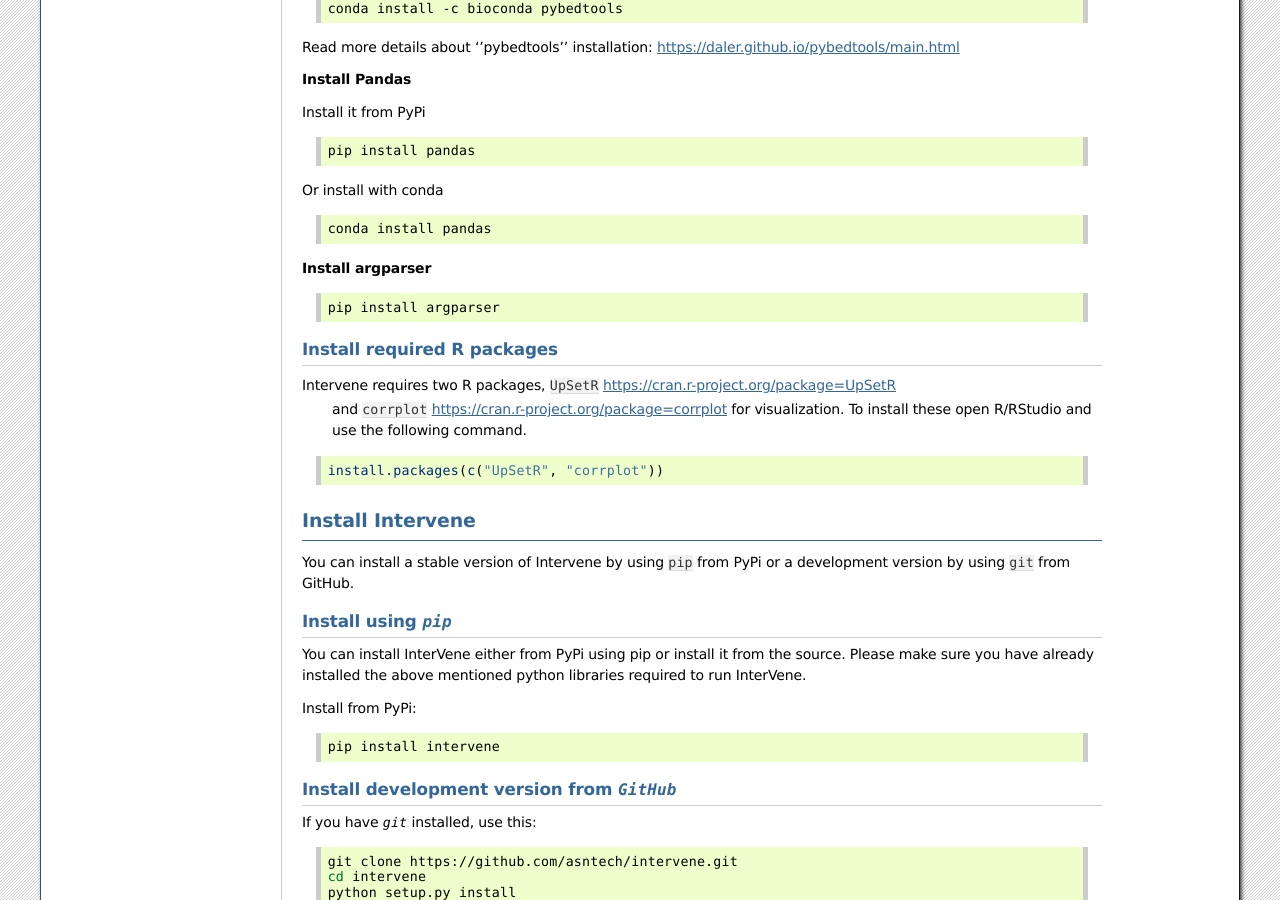
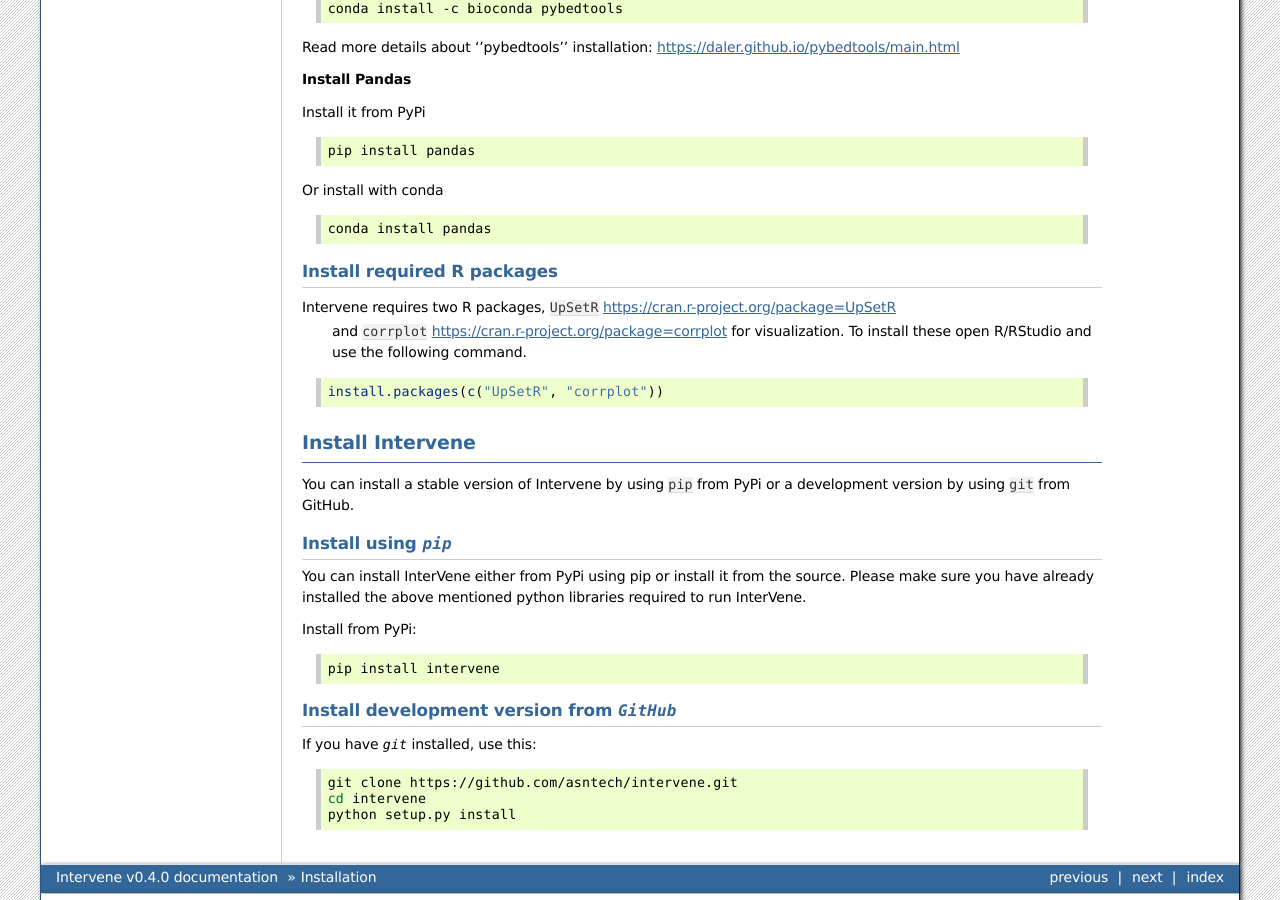
Before and after one commit to asntech/intervene, a Sphinx documentation site: the page built from docs/install.rst, in a window 1280 px wide and 900 px high, scrolled down 812 px. Built offline with Sphinx 7.4.7, drawn with Linux system fonts in a browser that asks for light colours.

Commit message:
Initial commit

```diff
--- a/docs/install.rst
+++ b/docs/install.rst
@@ -53,13 +53,6 @@
 
 	conda install pandas
 
-**Install argparser**
-
-.. code-block:: bash
-
-	pip install argparser
-
-
 Install required R packages
 ---------------------------
 Intervene requires two R packages, ``UpSetR`` https://cran.r-project.org/package=UpSetR
--- /dev/null
+++ b/requirements.txt
@@ -0,0 +1,5 @@
+pandas
+numpy
+scipy
+pybedtools
+matplotlib
--- a/setup.py
+++ b/setup.py
@@ -34,7 +34,6 @@
     'pandas',
     'numpy',
     'scipy',
-    'argparse'
 ]
 
 #def readme():
```
